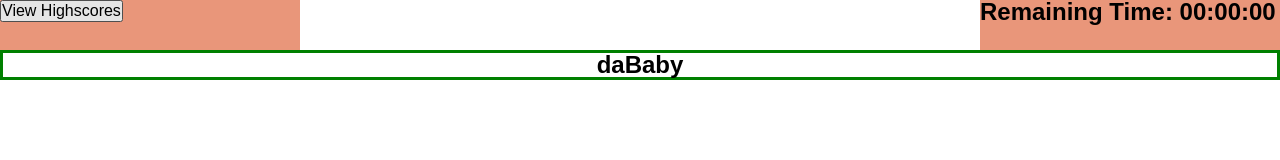
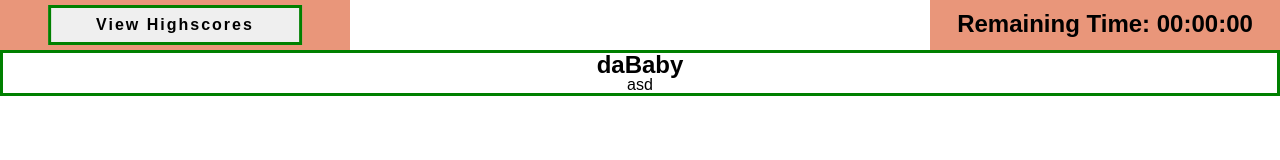
Before and after one commit to markkhoo/04-Code-Quiz-Assignment, a plain HTML site: page index.html in a window 1280 px wide. Drawn offline with Linux system fonts and the light colour scheme.

Commit message:
html and styling edits

```diff
--- a/assets/css/style.css
+++ b/assets/css/style.css
@@ -1,23 +1,43 @@
 
 
-.Quiz{
+.leButton{
+    position: relative;
+    top: 50%;
+    left: 50%;
+    transform: translate(-50%, -50%);
+    padding: 8px 45px;
+    border: 3px solid green;
+    font-weight: 700;
+    letter-spacing: 2px;
+}
+
+.quizArea {
+    display: flex;
+    flex-direction: column;
+    align-items: center;
+    clear: both;
+    width: 100%;
+    border: 3px solid green;
+}
+/*
+#quizQuestion{
     text-align: center;
     border: 3px solid green;
     clear: both;
 }
-
+*/
 #HighScore {
-
     height: 50px;
-    width: 300px;
+    width: 350px;
     background-color: darksalmon;
     float: left;
 }
 
 #Timer {
-
     height: 50px;
-    width: 300px;
+    width: 350px;
     background-color: darksalmon;
     float: right;
+    text-align: center;
+    padding: 12px 0px;
 }
--- a/assets/js/script.js
+++ b/assets/js/script.js
@@ -4,7 +4,7 @@ var quizes = {
     set1: {
         question: "question",
         answers: {
-            answerCorrect: "asd",
+            answerCorrect: "ASD",
             answerWrong02: "asd",
             answerWrong03: "asd",
             answerWrong04: "asd"
@@ -13,7 +13,7 @@ var quizes = {
     set2: {
         question: "question",
         answers: {
-            answerCorrect: "asd",
+            answerCorrect: "ASD",
             answerWrong02: "asd",
             answerWrong03: "asd",
             answerWrong04: "asd"
@@ -22,7 +22,7 @@ var quizes = {
     set3: {
         question: "question",
         answers: {
-            answerCorrect: "asd",
+            answerCorrect: "ASD",
             answerWrong02: "asd",
             answerWrong03: "asd",
             answerWrong04: "asd"
--- a/index.html
+++ b/index.html
@@ -17,8 +17,11 @@
             <h1>Remaining Time: <span>00:00:00</span></h1>
         </div>
     </section>
-    <section>
-        <h1 class="Quiz">daBaby</h1>
+    <section class="quizArea">
+        <h1 id="quizQuestion">daBaby</h1>
+        <ul id="quizChoises">
+            <li>asd</li>
+        </ul>
     </section>
 </body>
 </html>
```
